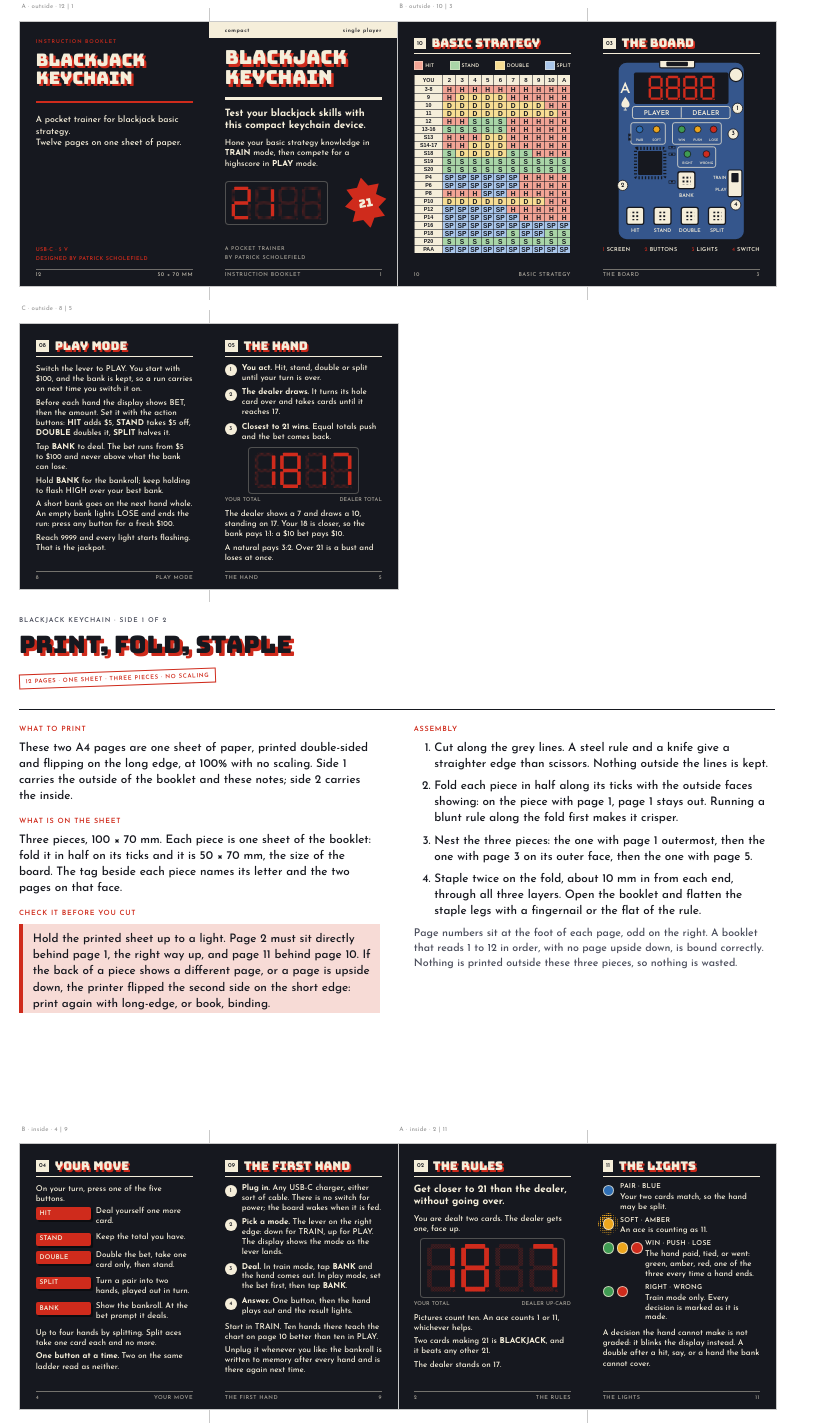
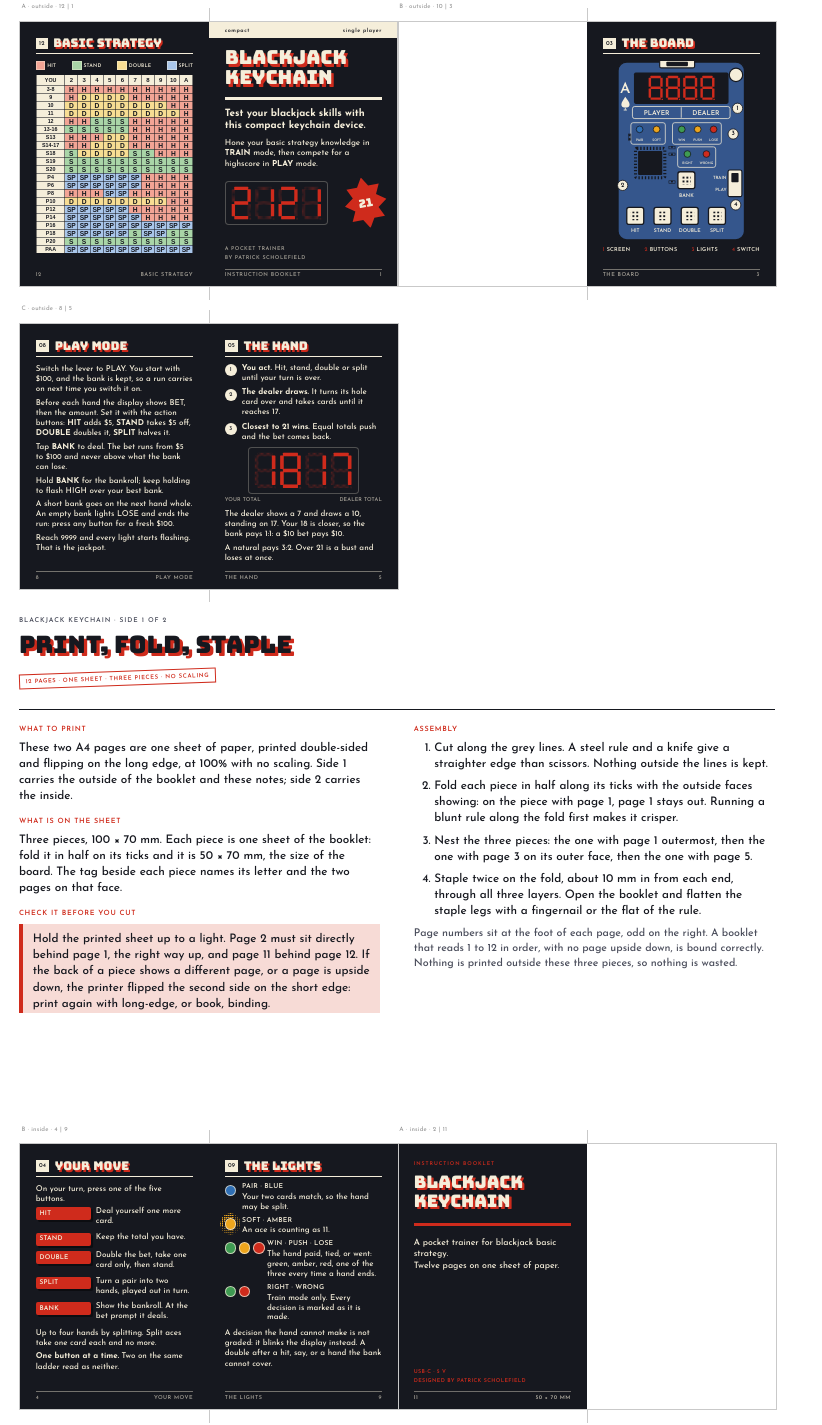
Before and after one commit to Patokyo/blackjack-keychain, a plain HTML site: page docs/instruction-booklet.html in a window 1280 px wide. Shown: the part 55-1480 px from the top of the page, without its empty margins (0-822 px from the left). Drawn offline with Linux system fonts and the light colour scheme.

Commit message:
Put the strategy chart on the booklet's back page
The chart now prints as page 12, the last face of the booklet, with the
title-and-credits page stepping in to page 11 and the lights moving up to
page 9 in place of the first-hand walkthrough, which is gone. Three folded
pieces make twelve faces for eleven pages, so page 10 is left unprinted.
The cover display reads 2121.

```diff
--- a/docs/instruction-booklet.html
+++ b/docs/instruction-booklet.html
@@ -10,8 +10,12 @@
 
     1 cover            2 the rules        3 the board
     4 your move        5 the hand         6 the display
-    7 train mode       8 play mode        9 first hand
-   10 basic strategy  11 the lights      12 back cover
+    7 train mode       8 play mode        9 the lights
+   10 (blank)         11 the sign-off   12 basic strategy
+
+  Three folded pieces make twelve faces and the booklet needs eleven, so
+  page 10 is left unprinted rather than filled with a page nobody asked
+  for.
 
     side 1:  A 12 | 1    B 10 | 3    C  8 | 5
     side 2:  A  2 | 11   B  4 | 9    C  6 | 7
@@ -722,58 +726,9 @@
   <div class="piece" style="left:5mm; top:20mm;">
     <div class="tag">A · outside · 12 | 1</div>
 
-    <!-- page 12: the back cover -->
-    <div class="page left back">
-      <div class="sub">INSTRUCTION BOOKLET</div>
-      <h2 class="big">BLACKJACK<br>KEYCHAIN</h2>
-
-      <div class="backrule"></div>
-      <p class="tagline">A pocket trainer for blackjack basic strategy.<br>
-      Twelve pages on one sheet of paper.</p>
-
-      <div class="credit">USB-C · 5 V<br>DESIGNED BY PATRICK SCHOLEFIELD</div>
-      <div class="pgfoot"><span>50 × 70 MM</span><span>12</span></div>
-    </div>
-
-    <!-- page 1: the cover -->
-    <div class="page right cover">
-      <div class="band"><span>compact</span><span>single player</span></div>
-
-      <h1>BLACKJACK<br>KEYCHAIN</h1>
-      <div class="rule"></div>
-
-      <p class="lede">Test your blackjack skills with this compact keychain
-      device.</p>
-      <p class="cta">Hone your basic strategy knowledge in <b>TRAIN</b>
-      mode, then compete for a highscore in <b>PLAY</b> mode.</p>
-
-      <div class="cover-row">
-        <div class="screen">
-          <svg viewBox="0 0 248 94" role="img" aria-label="The display showing 21">
-            <g class="ghost">
-              <use href="#segG" x="0"/><use href="#segG" x="64"/>
-              <use href="#segG" x="128"/><use href="#segG" x="192"/>
-              <use href="#dpG" x="0"/><use href="#dpG" x="64"/>
-              <use href="#dpG" x="128"/><use href="#dpG" x="192"/>
-            </g>
-            <use class="lit" href="#d2" x="0"/>
-            <use class="lit" href="#d1" x="64"/>
-          </svg>
-        </div>
-        <div class="badge"><span>21</span></div>
-      </div>
-
-      <div class="cover-foot">A POCKET TRAINER<br>BY PATRICK SCHOLEFIELD</div>
-      <div class="pgfoot"><span>INSTRUCTION BOOKLET</span><span>1</span></div>
-    </div>
-  </div>
-
-  <div class="piece" style="left:105mm; top:20mm;">
-    <div class="tag">B · outside · 10 | 3</div>
-
-    <!-- page 10: the basic strategy chart -->
+    <!-- page 12: the basic strategy chart, the back page -->
     <div class="page left">
-      <div class="hd"><span class="n">10</span><h2>BASIC STRATEGY</h2></div>
+      <div class="hd"><span class="n">12</span><h2>BASIC STRATEGY</h2></div>
 
       <div class="chartkey">
         <span><em class="c-h"></em>HIT</span>
@@ -837,8 +792,48 @@
         </tbody>
       </table>
 
-      <div class="pgfoot bare"><span>BASIC STRATEGY</span><span>10</span></div>
+      <div class="pgfoot bare"><span>BASIC STRATEGY</span><span>12</span></div>
     </div>
+
+    <!-- page 1: the cover -->
+    <div class="page right cover">
+      <div class="band"><span>compact</span><span>single player</span></div>
+
+      <h1>BLACKJACK<br>KEYCHAIN</h1>
+      <div class="rule"></div>
+
+      <p class="lede">Test your blackjack skills with this compact keychain
+      device.</p>
+      <p class="cta">Hone your basic strategy knowledge in <b>TRAIN</b>
+      mode, then compete for a highscore in <b>PLAY</b> mode.</p>
+
+      <div class="cover-row">
+        <div class="screen">
+          <svg viewBox="0 0 248 94" role="img" aria-label="The display showing 2121">
+            <g class="ghost">
+              <use href="#segG" x="0"/><use href="#segG" x="64"/>
+              <use href="#segG" x="128"/><use href="#segG" x="192"/>
+              <use href="#dpG" x="0"/><use href="#dpG" x="64"/>
+              <use href="#dpG" x="128"/><use href="#dpG" x="192"/>
+            </g>
+            <use class="lit" href="#d2" x="0"/>
+            <use class="lit" href="#d1" x="64"/>
+            <use class="lit" href="#d2" x="128"/>
+            <use class="lit" href="#d1" x="192"/>
+          </svg>
+        </div>
+        <div class="badge"><span>21</span></div>
+      </div>
+
+      <div class="cover-foot">A POCKET TRAINER<br>BY PATRICK SCHOLEFIELD</div>
+      <div class="pgfoot"><span>INSTRUCTION BOOKLET</span><span>1</span></div>
+    </div>
+  </div>
+
+  <div class="piece" style="left:105mm; top:20mm;">
+    <div class="tag">B · outside · 10 | 3</div>
+
+    <!-- page 10: a spare face, left unprinted -->
 
     <!-- page 3: the board -->
     <div class="page right">
@@ -1068,7 +1063,7 @@
       <h2>CHECK IT BEFORE YOU CUT</h2>
       <div class="warning">
         <p>Hold the printed sheet up to a light. Page 2 must sit directly
-        behind page 1, the right way up, and page 11 behind page 10. If the
+        behind page 1, the right way up, and page 11 behind page 12. If the
         back of a piece shows a different page, or a page is upside down,
         the printer flipped the second side on the short edge: print again
         with long-edge, or book, binding.</p>
@@ -1143,9 +1138,56 @@
       <div class="pgfoot"><span>THE RULES</span><span>2</span></div>
     </div>
 
-    <!-- page 11: the lights -->
+    <!-- page 11: the sign-off, the last inside page -->
+    <div class="page left back">
+      <div class="sub">INSTRUCTION BOOKLET</div>
+      <h2 class="big">BLACKJACK<br>KEYCHAIN</h2>
+
+      <div class="backrule"></div>
+      <p class="tagline">A pocket trainer for blackjack basic strategy.<br>
+      Twelve pages on one sheet of paper.</p>
+
+      <div class="credit">USB-C · 5 V<br>DESIGNED BY PATRICK SCHOLEFIELD</div>
+      <div class="pgfoot"><span>50 × 70 MM</span><span>11</span></div>
+    </div>
+  </div>
+
+  <div class="piece" style="left:5mm; top:20mm;">
+    <div class="tag">B · inside · 4 | 9</div>
+
+    <!-- page 4: your move -->
+    <div class="page left">
+      <div class="hd"><span class="n">04</span><h2>YOUR MOVE</h2></div>
+
+      <p class="tight">On your turn, press one of the five buttons.</p>
+
+      <div class="btnrow"><span class="k">HIT</span>
+        <p>Deal yourself one more card.</p></div>
+
+      <div class="btnrow"><span class="k">STAND</span>
+        <p>Keep the total you have.</p></div>
+
+      <div class="btnrow"><span class="k">DOUBLE</span>
+        <p>Double the bet, take one card only, then stand.</p></div>
+
+      <div class="btnrow"><span class="k">SPLIT</span>
+        <p>Turn a pair into two hands, played out in turn.</p></div>
+
+      <div class="btnrow"><span class="k">BANK</span>
+        <p>Show the bankroll. At the bet prompt it deals.</p></div>
+
+      <p class="tight">Up to four hands by splitting. Split aces take one
+      card each and no more.</p>
+
+      <p><b>One button at a time.</b> Two on the same ladder read as
+      neither.</p>
+
+      <div class="pgfoot"><span>YOUR MOVE</span><span>4</span></div>
+    </div>
+
+    <!-- page 9: the lights -->
     <div class="page right">
-      <div class="hd"><span class="n">11</span><h2>THE LIGHTS</h2></div>
+      <div class="hd"><span class="n">09</span><h2>THE LIGHTS</h2></div>
 
       <div class="ledrow">
         <div class="dot blue"></div>
@@ -1188,70 +1230,7 @@
       display instead. A double after a hit, say, or a hand the bank cannot
       cover.</p>
 
-      <div class="pgfoot"><span>THE LIGHTS</span><span>11</span></div>
-    </div>
-  </div>
-
-  <div class="piece" style="left:5mm; top:20mm;">
-    <div class="tag">B · inside · 4 | 9</div>
-
-    <!-- page 4: your move -->
-    <div class="page left">
-      <div class="hd"><span class="n">04</span><h2>YOUR MOVE</h2></div>
-
-      <p class="tight">On your turn, press one of the five buttons.</p>
-
-      <div class="btnrow"><span class="k">HIT</span>
-        <p>Deal yourself one more card.</p></div>
-
-      <div class="btnrow"><span class="k">STAND</span>
-        <p>Keep the total you have.</p></div>
-
-      <div class="btnrow"><span class="k">DOUBLE</span>
-        <p>Double the bet, take one card only, then stand.</p></div>
-
-      <div class="btnrow"><span class="k">SPLIT</span>
-        <p>Turn a pair into two hands, played out in turn.</p></div>
-
-      <div class="btnrow"><span class="k">BANK</span>
-        <p>Show the bankroll. At the bet prompt it deals.</p></div>
-
-      <p class="tight">Up to four hands by splitting. Split aces take one
-      card each and no more.</p>
-
-      <p><b>One button at a time.</b> Two on the same ladder read as
-      neither.</p>
-
-      <div class="pgfoot"><span>YOUR MOVE</span><span>4</span></div>
-    </div>
-
-    <!-- page 9: the first hand -->
-    <div class="page right">
-      <div class="hd"><span class="n">09</span><h2>THE FIRST HAND</h2></div>
-
-      <div class="step"><span class="sn">1</span>
-        <p><b>Plug in.</b> Any USB-C charger, either sort of cable. There
-        is no switch for power; the board wakes when it is fed.</p></div>
-
-      <div class="step"><span class="sn">2</span>
-        <p><b>Pick a mode.</b> The lever on the right edge: down for TRAIN,
-        up for PLAY. The display shows the mode as the lever lands.</p></div>
-
-      <div class="step"><span class="sn">3</span>
-        <p><b>Deal.</b> In train mode, tap <b>BANK</b> and the hand comes
-        out. In play mode, set the bet first, then tap <b>BANK</b>.</p></div>
-
-      <div class="step"><span class="sn">4</span>
-        <p><b>Answer.</b> One button, then the hand plays out and the
-        result lights.</p></div>
-
-      <p class="tight">Start in TRAIN. Ten hands there teach the chart on
-      page 10 better than ten in PLAY.</p>
-
-      <p>Unplug it whenever you like: the bankroll is written to memory
-      after every hand and is there again next time.</p>
-
-      <div class="pgfoot"><span>THE FIRST HAND</span><span>9</span></div>
+      <div class="pgfoot"><span>THE LIGHTS</span><span>9</span></div>
     </div>
   </div>
 
@@ -1340,7 +1319,7 @@
       <div class="cap"><span>87.50 IS 87.5%</span><span>HOLD BANK</span></div>
 
       <p>Each session starts from zero here, doubles and splits are always
-      offered, and page 10 is the book it grades against.</p>
+      offered, and page 12 is the book it grades against.</p>
 
       <div class="pgfoot"><span>TRAIN MODE</span><span>7</span></div>
     </div>
```
Also changed, not shown: docs/instruction-book.txt, 1 other file.
